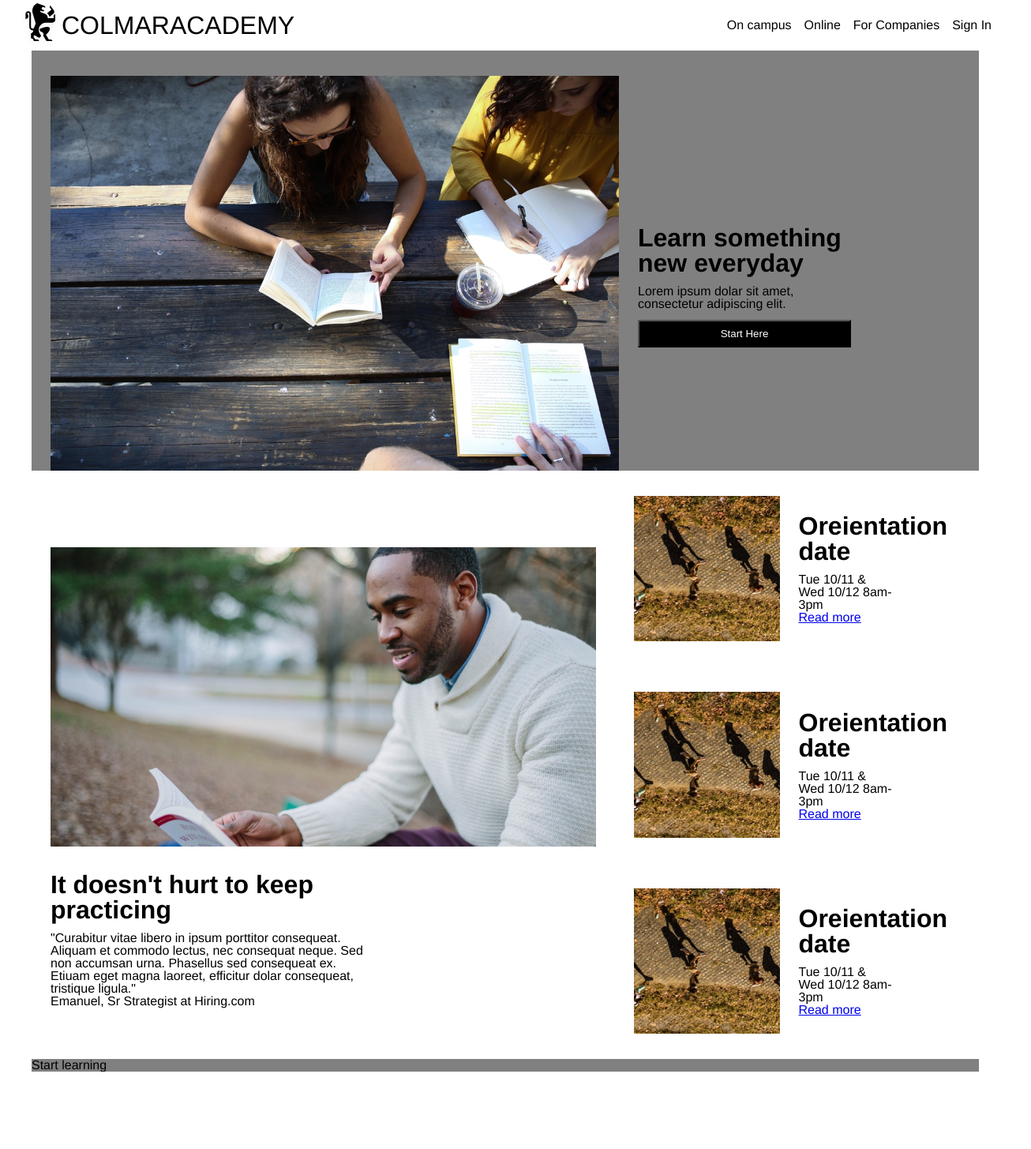
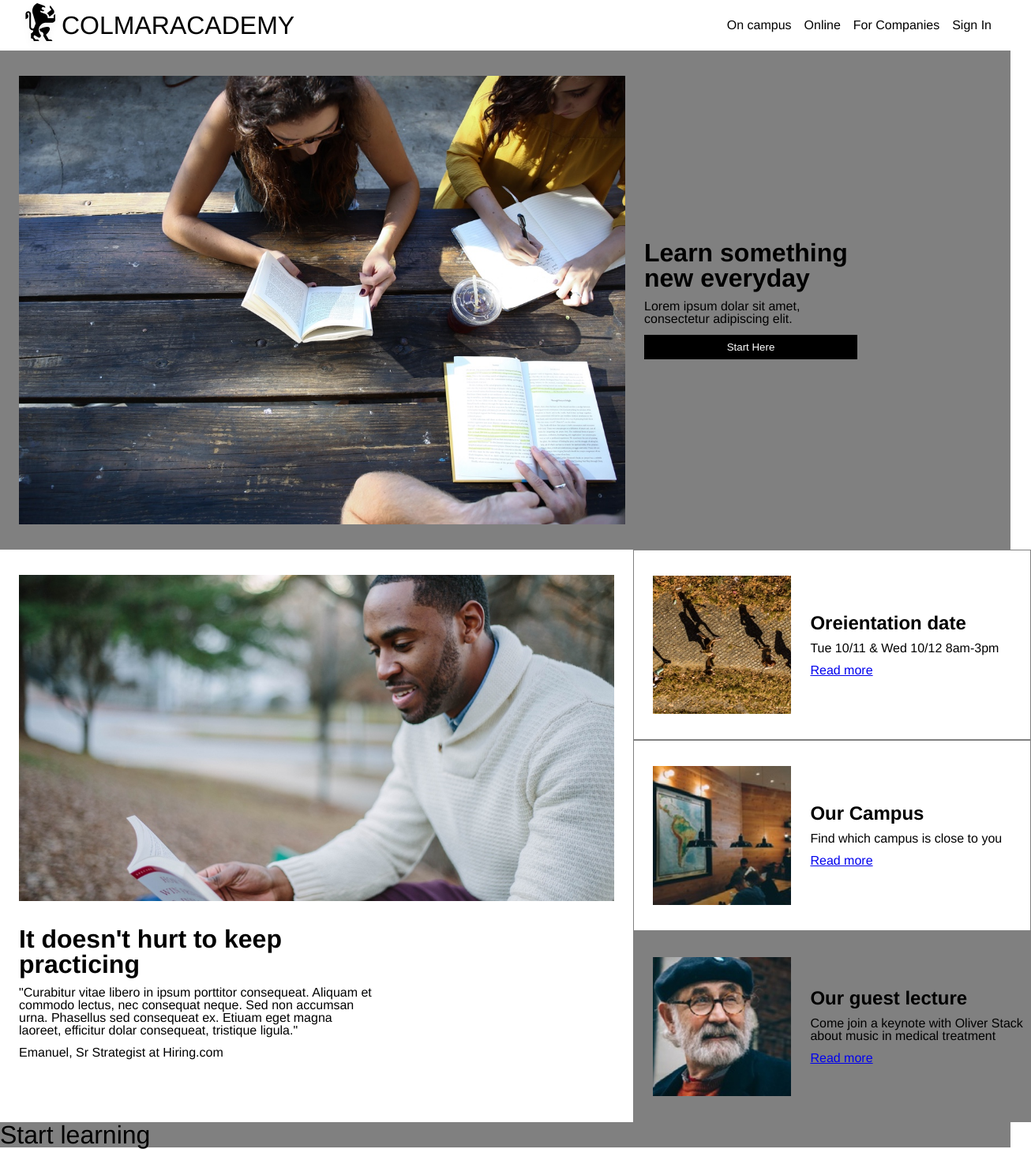
Before and after one commit to mattchupp/Colmar-Academy, a plain HTML site: page index.html in a window 1280 px wide. Shown: the whole page at 79% size, 1306 px wide, since content can reach past the window. Before the commit the page ends 1357 px from the top, so only its background shows below. Drawn offline with Linux system fonts and the light colour scheme.

Commit message:
added second section

```diff
--- a/index.html
+++ b/index.html
@@ -21,17 +21,14 @@
 
     <div id="container">
 
-      <div id="section-1">
-        <!-- <div id="left-col"> -->
+      <div id="learn">
         <img src="./resources/images/banner.jpg">
-        <!-- </div> -->
-        <!-- <div id="right-col"> -->
+
         <div id="content">
           <h1>Learn something new everyday</h1>
           <p>Lorem ipsum dolar sit amet, consectetur adipiscing elit.</p>
           <button>Start Here</button>
         </div>
-        <!-- </div> -->
       </div>
 
       <div id="section-2">
@@ -49,26 +46,26 @@
           <div id="tab">
             <img src="./resources/images/information-orientation.jpg">
             <div id="content">
-              <h1>Oreientation date</h1>
+              <h2>Oreientation date</h2>
               <p>Tue 10/11 &amp; Wed 10/12 8am-3pm</p>
               <a href="#">Read more</a>
             </div>
           </div>
 
           <div id="tab">
-            <img src="./resources/images/information-orientation.jpg">
+            <img src="./resources/images/information-campus.jpg">
             <div id="content">
-              <h1>Oreientation date</h1>
-              <p>Tue 10/11 &amp; Wed 10/12 8am-3pm</p>
+              <h2>Our Campus</h2>
+              <p>Find which campus is close to you</p>
               <a href="#">Read more</a>
             </div>
           </div>
 
-          <div id="tab">
-            <img src="./resources/images/information-orientation.jpg">
+          <div id="tab" class="last">
+            <img src="./resources/images/information-guest-lecture.jpg">
             <div id="content">
-              <h1>Oreientation date</h1>
-              <p>Tue 10/11 &amp; Wed 10/12 8am-3pm</p>
+              <h2>Our guest lecture</h2>
+              <p>Come join a keynote with Oliver Stack about music in medical treatment</p>
               <a href="#">Read more</a>
             </div>
           </div>
--- a/resources/css/index.css
+++ b/resources/css/index.css
@@ -1,10 +1,11 @@
 body {
   font-family: Helvetica, sans-serif;
   margin: 0;
+  font-size: 12px;
 }
 
 #container {
-  max-width: 1200px;
+  /*max-width: 1200px;*/
   margin: 0 auto;
 }
 
@@ -23,13 +24,17 @@ header {
 }
 
 header h1 {
-  font-size: 32px;
+  font-size: 2rem;
   align-self: center;
   text-transform: uppercase;
 }
 
 header img {
   padding-left: 24px;
+}
+
+header a {
+  font-size: 1rem;
 }
 
 nav {
@@ -54,11 +59,19 @@ nav span a {
   text-decoration: none;
 }
 
+h1 {
+  font-size: 2rem;
+}
+
+h2 {
+  font-size: 1.5rem;
+}
+
 /*
   -- First Section
 */
 
-#section-1 {
+#learn {
   position: relative;
   display: flex;
   align-items: center;
@@ -67,29 +80,30 @@ nav span a {
   top: 64px;
 }
 
-#section-1 h1 {
-  font-size: 32px;
+#learn h1 {
   margin-bottom: 12px;
   font-weight: bold;
 }
 
-#section-1 p {
+#learn p {
+  font-size: 1rem;
   margin-bottom: 12px;
 }
 
-#section-1 button {
+#learn button {
   padding: 8px;
   background-color: black;
   color: white;
+  border: black;
 }
 
-#section-1 #content {
+#learn #content {
   width: 270px;
   display: flex;
   flex-direction: column;
 }
 
-#section-1 img {
+#learn img {
   padding: 32px 24px;
   width: 60%;
 }
@@ -99,11 +113,11 @@ nav span a {
 */
 
 #section-2 {
-  position: relative;
   display: flex;
-  align-items: center;
   flex-direction: row;
   background-color: white;
+  width: 100%;
+  margin-top: 64px;
 }
 
 #section-2 #left-col {
@@ -115,23 +129,22 @@ nav span a {
 #section-2 #right-col {
   width: 40%;
   margin-left: 24px;
-  padding-left: 24px;
+  /*padding-left: 24px;*/
   display: flex;
   flex-direction: column;
-  justify-content: space-between;
 }
 
 #tab {
   display: flex;
   flex-direction: row;
   align-items: center;
-  width: 40%;
+  width: 100%;
+  margin-left: 24px;
+  border: 1px solid grey;
 }
 
-#tab img {
+#right-col #tab img {
   width: 35%;
-  height: auto;
-  padding: 16px;
 }
 
 #tab #content {
@@ -145,7 +158,11 @@ nav span a {
 }
 
 #section-2 h1 {
-  font-size: 32px;
+  margin-bottom: 12px;
+  font-weight: bold;
+}
+
+#section-2 h2 {
   margin-bottom: 12px;
   font-weight: bold;
 }
@@ -155,6 +172,22 @@ nav span a {
   width: 100%;
 }
 
+#section-2 p {
+  font-size: 1rem;
+  padding-bottom: 12px;
+}
+
+#section-2 a {
+  font-size: 1rem;
+}
+
+#section-2 #last {
+  background-color: grey;
+}
+
+#section-2 .last {
+  background-color: grey;
+}
 
 
 
```
Also changed, not shown: 1 other file. Lines whose indentation alone changed are shown as unchanged.
